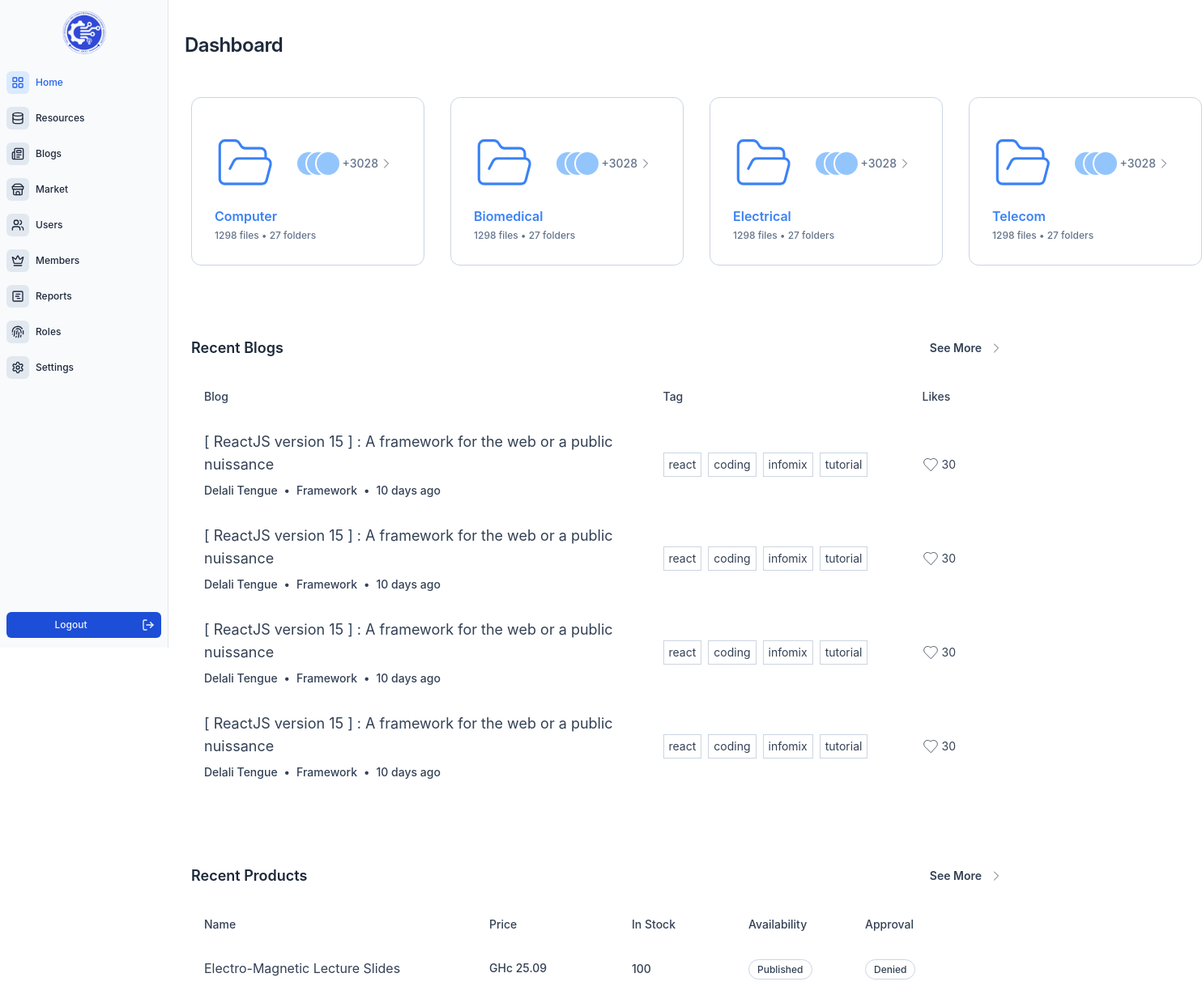
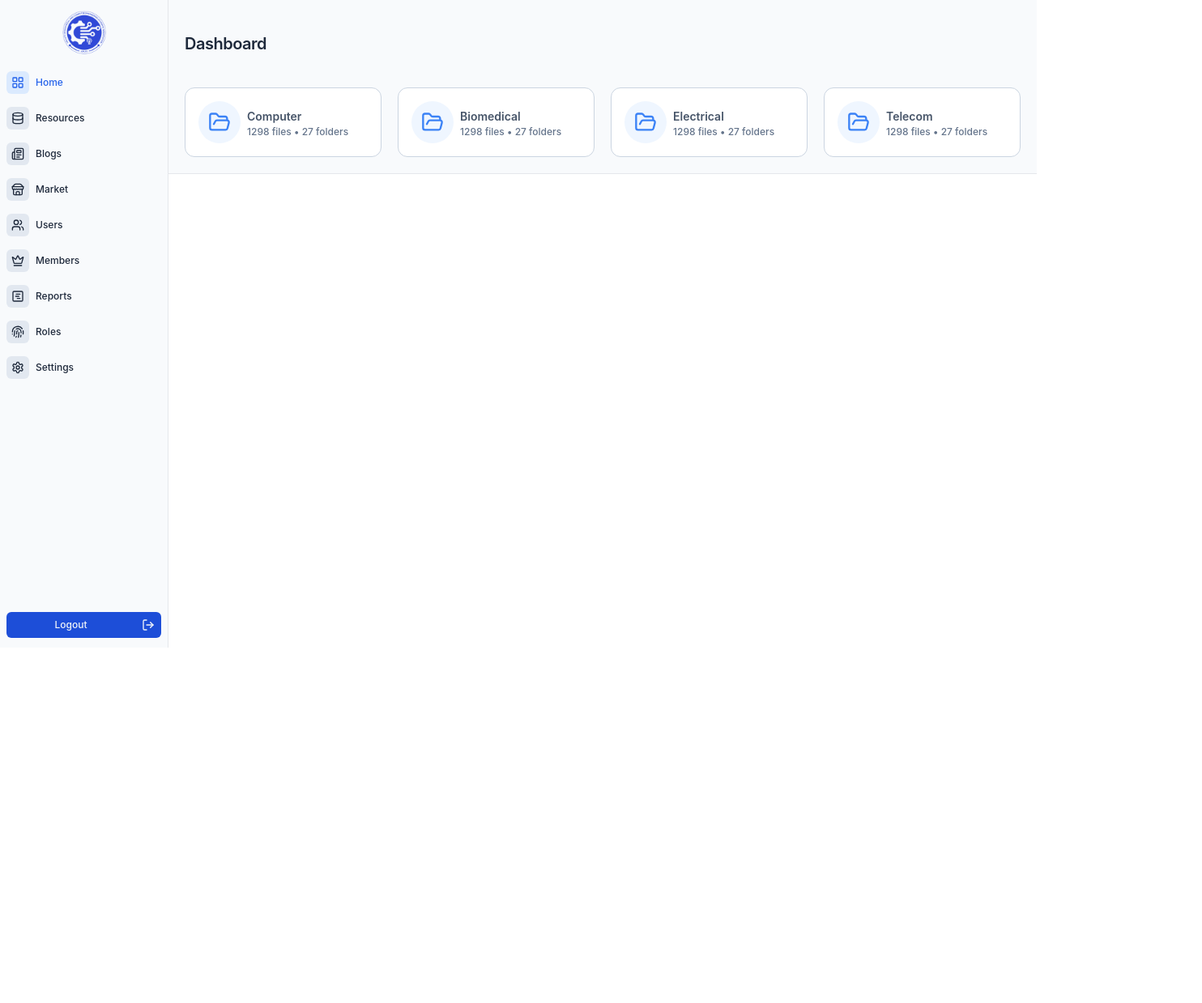
Before and after one commit to KNUST-FECE/CBET-admin, a Next.js app: page / in a window 1280 px wide. Shown: the top 1239 px of the page at 81% size, 1484 px wide, since content can reach past the window. After the commit the page ends 800 px from the top, so only its background shows below. Built offline with nearby package versions, Linux system fonts and the light colour scheme; no server answers; the database is empty.

Commit message:
feat: work on home page

```diff
--- a/app/(admin)/page.tsx
+++ b/app/(admin)/page.tsx
@@ -19,33 +19,8 @@ export default function Home() {
           ))}
         </div>
       </section>
-      <section className="table-section">
-        <div>
-          <div className="table-section-header">
-            <h2>Recent Blogs</h2>
-            <Link href={_blogs}>
-              <p>See More</p>
-              <ChevronRight strokeWidth={1} />
-            </Link>
-          </div>
-          <div className="table-section-content">
-            <BlogTable />
-          </div>
-        </div>
-      </section>
-      <section className="table-section">
-        <div>
-          <div className="table-section-header">
-            <h2>Recent Products</h2>
-            <Link href={_products}>
-              <p>See More</p>
-              <ChevronRight strokeWidth={1} />
-            </Link>
-          </div>
-          <div className="table-section-content">
-            <ProductTable />
-          </div>
-        </div>
+      <section className="other-section">
+
       </section>
     </div>
   );
--- a/components/admin/home/department-stat.tsx
+++ b/components/admin/home/department-stat.tsx
@@ -10,17 +10,10 @@ export default function DepartmentStat({dep}:{dep: string}) {
 
     return (
         <div className="resource-stat-container">
-            <div className="stat-upper">
+            <div className="stat-start">
                 <FolderOpen strokeWidth={1} />
-                <Link href={_users} className="users-total-container">
-                    <div className="random-avatar" />
-                    <div className="random-avatar" />
-                    <div className="random-avatar" />
-                    <p className="user-tota3">+3028</p>
-                    <ChevronRight strokeWidth={1} />
-                </Link>
             </div>
-            <div className="stat-lower">
+            <div className="stat-end">
                 <Link href={`${_resources}?f=${dep}`}>{dep}</Link>
                 <p>1298 files &bull; 27 folders</p>
             </div>
--- a/styles/home.css
+++ b/styles/home.css
@@ -5,48 +5,37 @@
 	}
 
 	.home-container>#header-section {
-		@apply common-header-section
+		@apply w-full p-5 pt-10 bg-primary-50;
+
+		>h1 {
+			@apply text-xl font-semibold tracking-tight text-primary-800
+		}
 	}
 
 	.home-container>#resource-section {
-		@apply w-full p-7;
+		@apply w-full p-5 bg-primary-50 border-b;
 
 		>div {
-			@apply w-full flex space-x-8;
-		}
-	}
+			@apply w-full flex space-x-5;
 
-	#resource-section>div>.resource-stat-container {
-		@apply w-full max-w-72 h-52 rounded-xl p-7 bg-primary border border-primary-300 flex flex-col;
+			.resource-stat-container {
+				@apply w-full max-w-72 rounded-xl p-4 bg-primary border border-primary-300 flex items-center space-x-2;
 
-		.stat-upper {
-			@apply flex-1 flex items-center justify-start space-x-4;
+				.stat-start {
+					@apply flex-center p-3 bg-secondary-50 rounded-full;
 
-			>svg {
-				@apply size-20 text-secondary-500
-			}
-			.users-total-container {
-				@apply relative flex-1 rounded-full h-12 p-2 flex items-center hover:bg-secondary-50;
-
-				>.random-avatar {
-					@apply relative h-full aspect-square bg-secondary-300 rounded-full border-2 -ml-5 first:ml-0 border-primary box-border;
+					>svg {
+						@apply size-7 text-secondary-500 stroke-2
+					}
 				}
-				>p {
-					@apply flex-1 text-sm text-primary-500 font-medium ml-0.5;
+				.stat-end {
+					>a {
+						@apply capitalize text-sm font-semibold text-primary-600 hover:text-primary-500
+					}
+					>p {
+						@apply text-xs font-medium text-primary-500
+					}
 				}
-				>svg {
-					@apply size-5 text-primary-700
-				}
-			}
-		}
-		.stat-lower {
-			@apply space-y-1;
-
-			>a {
-				@apply capitalize text-base font-semibold text-secondary-500 hover:text-secondary-600
-			}
-			>p {
-				@apply text-xs font-medium text-primary-500
 			}
 		}
 	}
```
